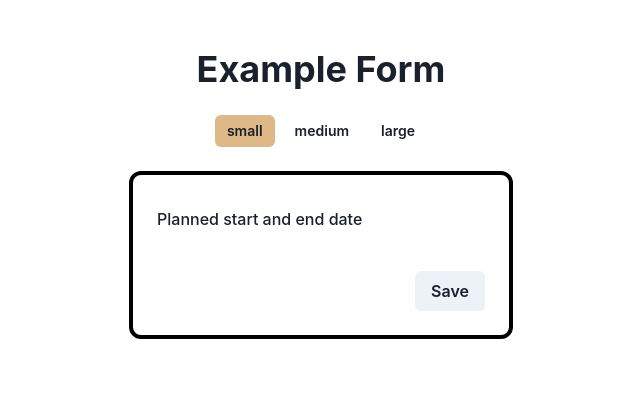
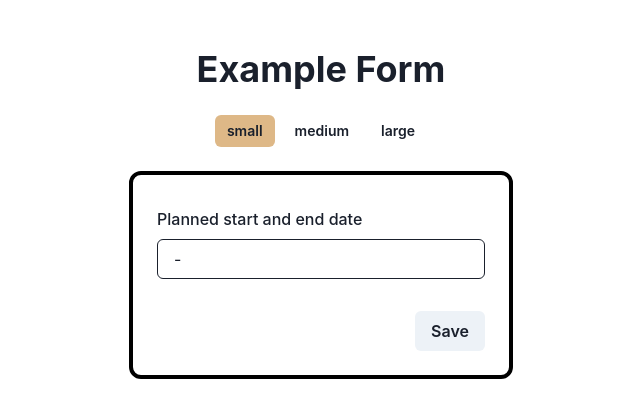
Before and after one commit to juancarloselorriaga/react-formatge, a React (Vite) app: page / in a window 1280 px wide. Shown: the top 418 px of the page, without its empty margins (319-959 px from the left). Built offline with nearby package versions, Linux system fonts and the light colour scheme.

Commit message:
feat: Date Range Picker accepts null values

```diff
--- a/src/_components/DateComponents/DateRangePickerComponent.tsx
+++ b/src/_components/DateComponents/DateRangePickerComponent.tsx
@@ -1,19 +1,19 @@
-import React, { FC } from 'react'
+import React, { FC, useCallback, useMemo } from 'react'
 import { DateRange, Range, RangeKeyDict } from 'react-date-range'
 import { formatDate } from '../../helpers/utils'
 import DateComponentWrapper from './DateComponentWrapper'
 import { CustomComponentImplementation } from '../../types'
 
-type DatePickerRangeDate = [Date, Date]
+type DatePickerRangeDate = [ Date, Date ]
 
-interface DatePickerComponentProps extends CustomComponentImplementation<[Date, Date]> {
+interface DatePickerComponentProps extends CustomComponentImplementation<[ Date, Date ]> {
   title: string
-  onChange?: (dates: DatePickerRangeDate) => void
+  onChange?: ( dates: DatePickerRangeDate ) => void
   dateDisplayFormat?: string
   isDisabled?: boolean
 }
 
-const DateRangePickerComponent: FC<DatePickerComponentProps> = ({
+const DateRangePickerComponent: FC<DatePickerComponentProps> = ( {
                                                                    title,
                                                                    onChange,
                                                                    dateDisplayFormat,
@@ -21,35 +21,56 @@ const DateRangePickerComponent: FC<DatePickerComponentProps> = ({
                                                                    value,
                                                                    onUpdateValue,
                                                                    ...props
-}) => {
-  const updateRange = (range: Range[]) => {
-    onChange && onChange([range[0].startDate!, range[0].endDate!])
-    onUpdateValue && onUpdateValue([range[0].startDate!, range[0].endDate!])
+                                                                 } ) => {
+  const updateRange = ( range: Range[] ) => {
+    onChange && onChange( [ range[0].startDate!, range[0].endDate! ] )
+    onUpdateValue && onUpdateValue( [ range[0].startDate!, range[0].endDate! ] )
   }
 
-  if (!defaultValue) {
+  const date = useCallback( ( pos: number ) => {
+    if ( value ) {
+      return formatDate( value[pos] )
+    } else {
+      if ( defaultValue ) {
+        return formatDate( defaultValue[pos] )
+      }
+    }
+
     return null
+
+  }, [value] )
+
+  const dateValue = useMemo(() => {
+    if ( date(0) !== null  ) {
+      if ( date(1) !== null ) {
+        return `${ date( 0 ) } | ${ date( 1 ) }`
+      } else {
+          return `${ date( 0 ) }`
       }
+    } else {
+      return '-'
+    }
+  }, [date])
 
   return (
     <DateComponentWrapper
-      value={`${formatDate(value ? value[0] : defaultValue[0])} | ${formatDate(value ? value[1] : defaultValue[1])}`}
-      {...{ title }}
-      {...props}
+      value={ dateValue }
+      { ...{ title } }
+      { ...props }
     >
       <DateRange
-        editableDateInputs={true}
-        onChange={(item: RangeKeyDict) => updateRange([item.selection])}
+        editableDateInputs={ true }
+        onChange={ ( item: RangeKeyDict ) => updateRange( [ item.selection ] ) }
         moveRangeOnFirstSelection
-        ranges={[
+        ranges={ [
           {
-            startDate: (value && value[0]) || new Date(),
-            endDate: (value && value[1]) || new Date(),
+            startDate: ( value && value[0] ) || new Date(),
+            endDate: ( value && value[1] ) || new Date(),
             key: 'selection',
           },
-        ]}
-        rangeColors={['primary', 'primary']}
-        {...{ dateDisplayFormat }}
+        ] }
+        rangeColors={ [ 'primary', 'primary' ] }
+        { ...{ dateDisplayFormat } }
       />
     </DateComponentWrapper>
   )
```
Lines whose indentation alone changed are shown as unchanged.
